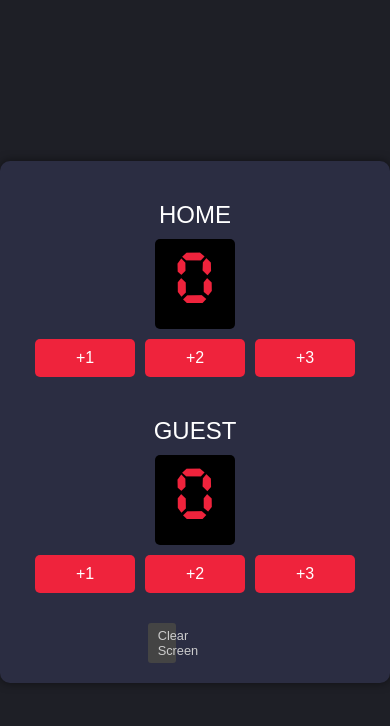
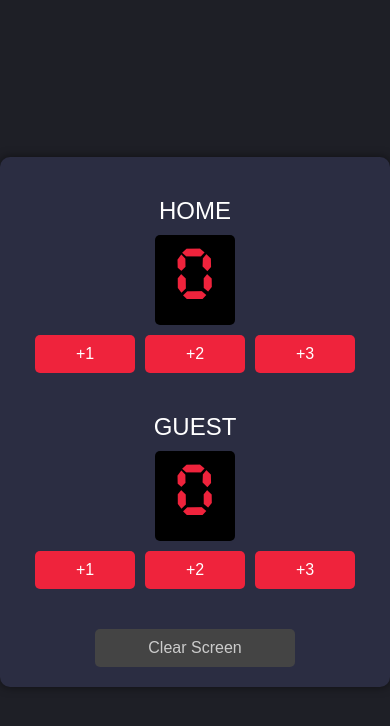
Before and after one commit to davenaugler/Basketball_Scoreboard, a plain HTML site: page index.html in a window 390 px wide. Drawn offline with Linux system fonts and the light colour scheme.

Commit message:
Adjusted HTML & CSS for Mobile First, again

```diff
--- a/style.css
+++ b/style.css
@@ -6,19 +6,15 @@
     font-style: normal;
 }
 
-
 body {
     display: flex;
     justify-content: center;
     align-items: center;
-    height: 100vh;
+    min-height: 100vh;
     margin: 0;
     font-family: Arial, sans-serif;
     background-color: #1E1F26;
 }
-
-
-/* ... (previous CSS code remains the same) ... */
 
 .scoreboard {
     display: flex;
@@ -40,6 +36,21 @@ body {
     width: 100%;
 }
 
+.team-name {
+    font-size: 1.5rem;
+    color: white;
+    margin-bottom: 10px;
+}
+
+.score {
+    font-size: 4rem;
+    color: #EF233C;
+    background-color: #000;
+    padding: 10px 20px;
+    border-radius: 5px;
+    font-family: "CursedTimerFont", Arial, sans-serif;
+}
+
 .buttons {
     display: flex;
     justify-content: center;
@@ -59,6 +70,37 @@ button {
     transition: background-color 0.3s;
     width: 30%;
     max-width: 100px;
+    /*To prevent ZOOM IN effect on mobile*/
+    touch-action: manipulation;
+}
+
+button:hover {
+    background-color: #D90429;
+}
+
+.clear-screen {
+    margin-top: 20px;
+    width: 100%;
+    text-align: center;
+}
+
+#clear-screen {
+    padding: 10px;
+    font-family: Arial, sans-serif;
+    font-size: 1rem;
+    border: none;
+    border-radius: 5px;
+    background-color: #444;
+    color: #ccc;
+    cursor: pointer;
+    transition: background-color 0.3s, color 0.3s;
+    width: 100%;
+    max-width: 200px;
+}
+
+#clear-screen:hover {
+    background-color: #666;
+    color: #fff;
 }
 
 @media (min-width: 600px) {
@@ -80,17 +122,35 @@ button {
     button {
         width: auto;
     }
+
+    .clear-screen {
+        margin-top: 0;
+        width: auto;
+    }
 }
 
-/* ... (remaining CSS code remains the same) ... */
+
+/*!*FONT*!*/
+/*@font-face {*/
+/*    font-family: 'CursedTimerFont';*/
+/*    src: url('./fonts/CursedTimerUlil-Aznm.ttf') format('truetype');*/
+/*    font-weight: normal;*/
+/*    font-style: normal;*/
+/*}*/
 
 
+/*body {*/
+/*    display: flex;*/
+/*    justify-content: center;*/
+/*    align-items: center;*/
+/*    height: 100vh;*/
+/*    margin: 0;*/
+/*    font-family: Arial, sans-serif;*/
+/*    background-color: #1E1F26;*/
+/*}*/
 
 
-
-
-
-
+/*!* ... (previous CSS code remains the same) ... *!*/
 
 /*.scoreboard {*/
 /*    display: flex;*/
@@ -104,67 +164,34 @@ button {
 /*    max-width: 400px;*/
 /*}*/
 
-/*CLEAR SCREEN*/
-#clear-screen {
-    margin-top: 10px;
-    padding: 5px 10px;
-    font-family: Arial, sans-serif;
-    font-size: 0.8rem;
-    border: none;
-    border-radius: 3px;
-    background-color: #444;
-    color: #ccc;
-    cursor: pointer;
-    transition: background-color 0.3s, color 0.3s;
-}
-
-#clear-screen:hover {
-    background-color: #666;
-    color: #fff;
-}
-
 /*.team {*/
 /*    display: flex;*/
 /*    flex-direction: column;*/
 /*    align-items: center;*/
 /*    margin: 20px 0;*/
+/*    width: 100%;*/
 /*}*/
-
-.team-name {
-    font-size: 1.5rem;
-    color: white;
-    margin-bottom: 10px;
-}
-
-.score {
-    font-size: 4rem;
-    color: #EF233C;
-    background-color: #000;
-    padding: 10px 20px;
-    border-radius: 5px;
-    font-family: "CursedTimerFont", Arial, sans-serif;
-}
 
 /*.buttons {*/
 /*    display: flex;*/
+/*    justify-content: center;*/
 /*    gap: 10px;*/
 /*    margin-top: 10px;*/
+/*    width: 100%;*/
 /*}*/
 
-button {
-    padding: 10px;
-    font-size: 1rem;
-    border: none;
-    border-radius: 5px;
-    background-color: #EF233C;
-    color: white;
-    cursor: pointer;
-    transition: background-color 0.3s;
-}
-
-button:hover {
-    background-color: #D90429;
-}
+/*button {*/
+/*    padding: 10px;*/
+/*    font-size: 1rem;*/
+/*    border: none;*/
+/*    border-radius: 5px;*/
+/*    background-color: #EF233C;*/
+/*    color: white;*/
+/*    cursor: pointer;*/
+/*    transition: background-color 0.3s;*/
+/*    width: 30%;*/
+/*    max-width: 100px;*/
+/*}*/
 
 /*@media (min-width: 600px) {*/
 /*    .scoreboard {*/
@@ -174,5 +201,71 @@ button:hover {
 
 /*    .team {*/
 /*        margin: 0 20px;*/
+/*        width: auto;*/
+/*    }*/
+
+/*    .buttons {*/
+/*        justify-content: flex-start;*/
+/*        width: auto;*/
+/*    }*/
+
+/*    button {*/
+/*        width: auto;*/
 /*    }*/
 /*}*/
+
+/*!* ... (remaining CSS code remains the same) ... *!*/
+
+
+
+
+
+
+/*!*CLEAR SCREEN*!*/
+/*#clear-screen {*/
+/*    margin-top: 10px;*/
+/*    padding: 5px 10px;*/
+/*    font-family: Arial, sans-serif;*/
+/*    font-size: 0.8rem;*/
+/*    border: none;*/
+/*    border-radius: 3px;*/
+/*    background-color: #444;*/
+/*    color: #ccc;*/
+/*    cursor: pointer;*/
+/*    transition: background-color 0.3s, color 0.3s;*/
+/*}*/
+
+/*#clear-screen:hover {*/
+/*    background-color: #666;*/
+/*    color: #fff;*/
+/*}*/
+
+/*.team-name {*/
+/*    font-size: 1.5rem;*/
+/*    color: white;*/
+/*    margin-bottom: 10px;*/
+/*}*/
+
+/*.score {*/
+/*    font-size: 4rem;*/
+/*    color: #EF233C;*/
+/*    background-color: #000;*/
+/*    padding: 10px 20px;*/
+/*    border-radius: 5px;*/
+/*    font-family: "CursedTimerFont", Arial, sans-serif;*/
+/*}*/
+
+/*button {*/
+/*    padding: 10px;*/
+/*    font-size: 1rem;*/
+/*    border: none;*/
+/*    border-radius: 5px;*/
+/*    background-color: #EF233C;*/
+/*    color: white;*/
+/*    cursor: pointer;*/
+/*    transition: background-color 0.3s;*/
+/*}*/
+
+/*button:hover {*/
+/*    background-color: #D90429;*/
+/*}*/
```
